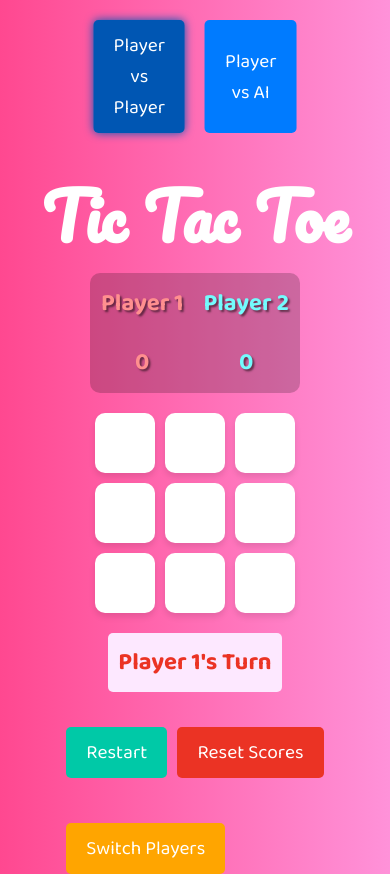
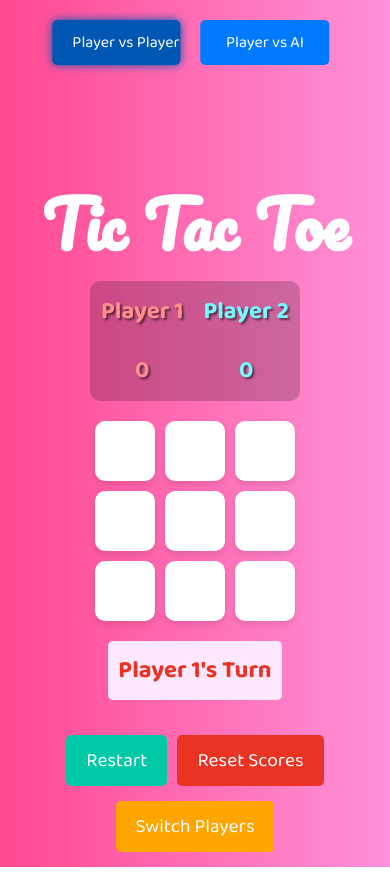
Before and after one commit to MehmetMilly/Tic_Tac_Toe, a plain HTML site: page index.html in a window 390 px wide. Drawn offline with nearby package versions, Linux system fonts and the light colour scheme.

Commit message:
style.css

```diff
--- a/style.css
+++ b/style.css
@@ -44,6 +44,8 @@ h1 {
   cursor: pointer;
   transition: background 0.3s, box-shadow 0.3s;
   font-family: 'Baloo 2', sans-serif;
+  white-space: nowrap; /* Prevent text wrapping */
+  width: 200px; /* Ensure consistent width */
 }
 
 .mode-buttons button.selected {
@@ -183,6 +185,15 @@ h1 {
   display: flex;
   justify-content: center;
   gap: 10px;
+  margin-bottom: -15px;
+}
+
+.messed-buttons {
+  display: flex;
+  flex-direction: column;
+  justify-content: center;
+  align-items: center;
+  gap: -30px;
   margin-top: 20px; /* Increase space between buttons and Turn Indicator */
   margin-bottom: 15px;
 }
@@ -264,6 +275,11 @@ button:hover {
     width: 60px;
     height: 60px;
   }
+
+  .mode-buttons button {
+    width: 45%; /* Adjust width to fit better on smaller screens */
+    font-size: 1rem; /* Adjust font size for better fit */
+  }
 }
 
 #confetti-container {
```
